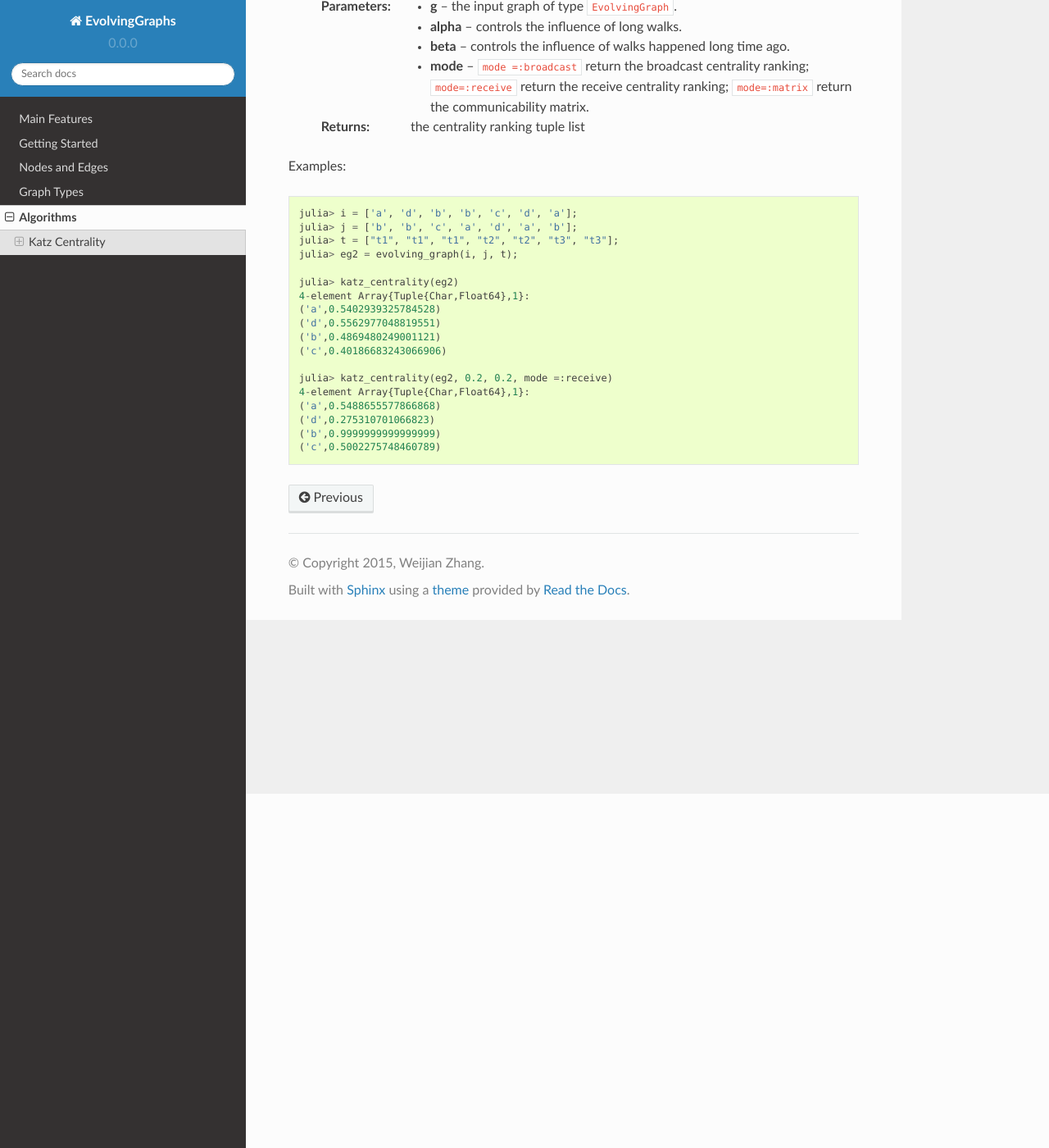
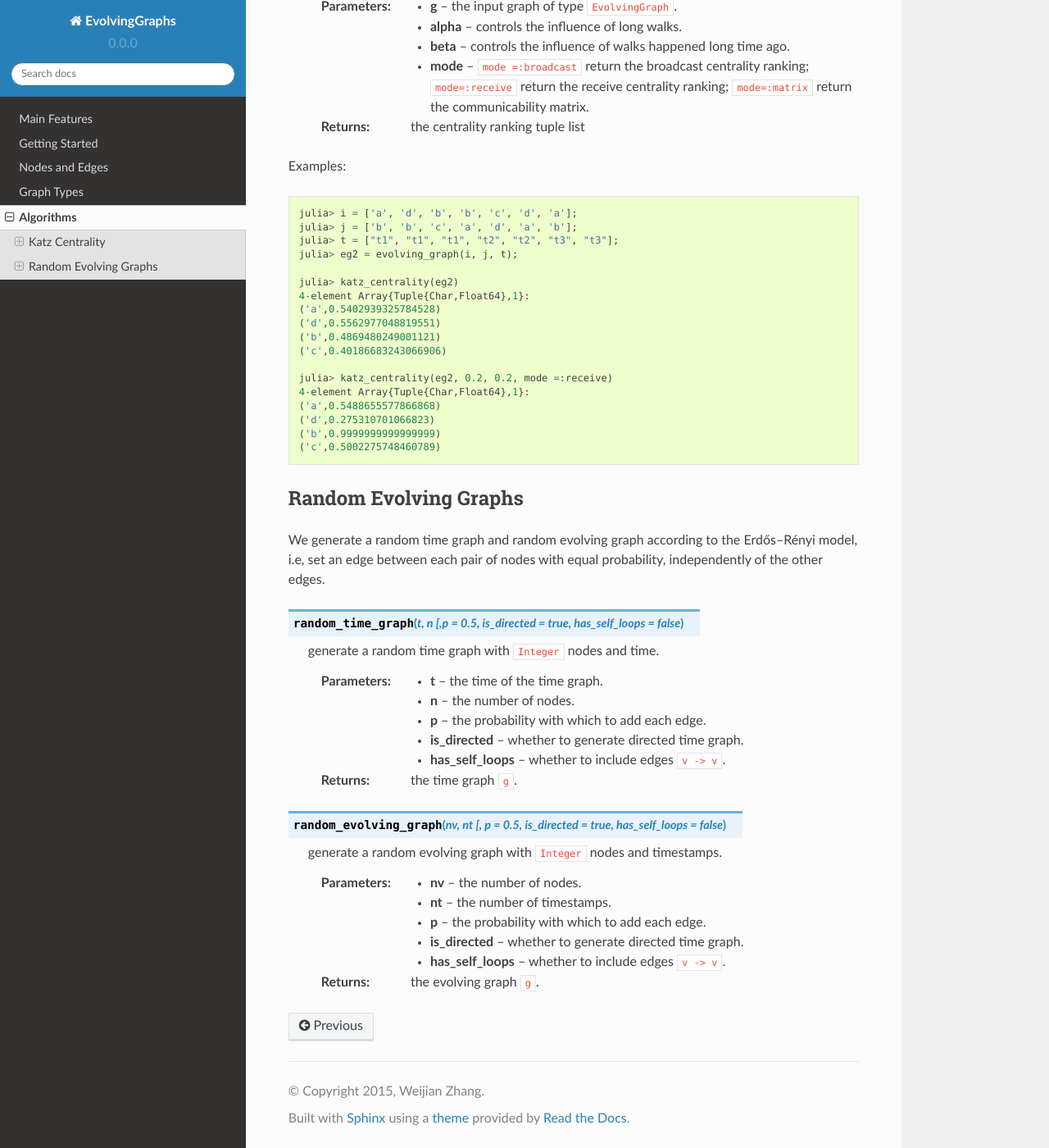
Before and after one commit to EtymoIO/EvolvingGraphs.jl, a Sphinx documentation site: the page built from doc/algorithms.rst, in a window 1280 px wide and 1400 px high, scrolled down 432 px. Shown: the whole window at 82% size. Built offline with Sphinx 7.4.7 and the Read the Docs theme 2.0.0, drawn with Linux system fonts in a browser that asks for light colours.

Commit message:
add random graph generators, tests and doc

```diff
--- a/doc/algorithms.rst
+++ b/doc/algorithms.rst
@@ -47,3 +47,36 @@ Examples::
     ('d',0.275310701066823)
     ('b',0.9999999999999999)
     ('c',0.5002275748460789)
+
+
+Random Evolving Graphs
+----------------------
+
+We generate a random time graph and random evolving graph according to
+the Erdős–Rényi model, i.e, set an edge between each pair of nodes with
+equal probability, independently of the other edges.
+
+.. function:: random_time_graph(t, n [,p = 0.5, is_directed = true, has_self_loops = false)
+
+    generate a random time graph with ``Integer`` nodes and time.
+
+    :param t: the time of the time graph.
+    :param n: the number of nodes.
+    :param p: the probability with which to add each edge.
+    :param is_directed: whether to generate directed time graph.
+    :param has_self_loops: whether to include edges ``v -> v``.
+
+    :returns: the time graph ``g``.
+
+
+.. function:: random_evolving_graph(nv, nt [, p = 0.5, is_directed = true, has_self_loops = false)
+
+    generate a random evolving graph with ``Integer`` nodes and timestamps.
+
+    :param nv: the number of nodes.
+    :param nt: the number of timestamps.
+    :param p: the probability with which to add each edge.
+    :param is_directed: whether to generate directed time graph.
+    :param has_self_loops: whether to include edges ``v -> v``.
+
+    :returns: the evolving graph ``g``.
--- a/doc/graph.rst
+++ b/doc/graph.rst
@@ -109,11 +109,6 @@ definition::
 
    return the number of time stamps of graph ``g``.
 
-.. function:: reduce_timestamps!(g [,n = 2])
-
-   reduce the number of timestamps by emerging the graph with less
-   than ``n`` edges to a neighbour graph.
-
 .. function:: add_edge!(g, te)
 
    add a TimeEdge ``te`` to EvolvingGraph ``g``.
```
Also changed, not shown: 3 other files.
